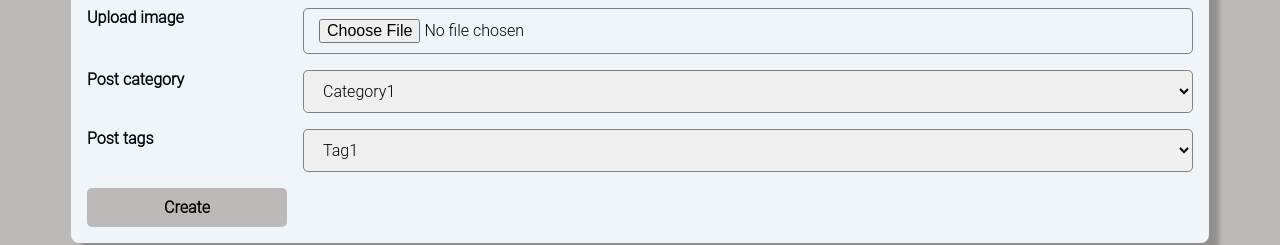
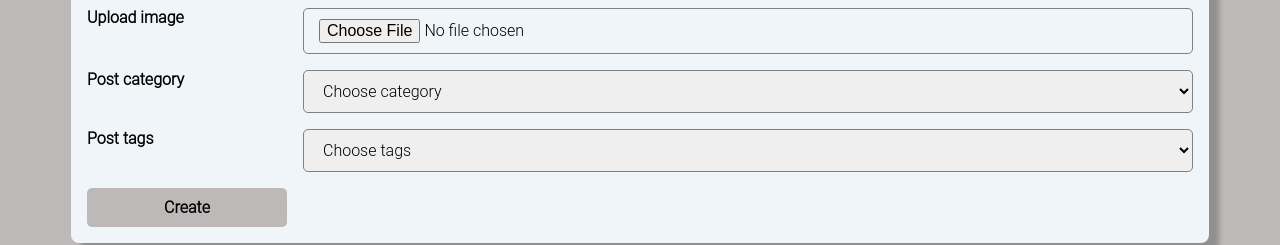
Before and after one commit to ostenbaken87/AdminPanel, a website: page create_posts.html in a window 1280 px wide. Shown: the part 450-695 px from the top of the page. Drawn offline with Linux system fonts and the light colour scheme.

Commit message:
create update page post

```diff
--- a/create_posts.html
+++ b/create_posts.html
@@ -59,16 +59,18 @@
 
                 <label for="categories" class="form-label">Post category</label>
                 <select name="categories" id="categories">
-                    <option>Category1</option>
-                    <option>Category2</option>
-                    <option>Category3</option>
+                    <option selected disabled>Choose category</option>
+                    <option value="category1">Category1</option>
+                    <option value="category2">Category2</option>
+                    <option value="category3">Category3</option>
                 </select>
 
                 <label for="tags" class="form-label">Post tags</label>
                 <select name="tags" id="tags">
-                    <option>Tag1</option>
-                    <option>Tag2</option>
-                    <option>Tag3</option>
+                    <option selected disabled>Choose tags</option>
+                    <option class="form-option" value="tag1">Tag1</option>
+                    <option class="form-option" value="tag2">Tag2</option>
+                    <option class="form-option" value="tag3">Tag3</option>
                 </select>
 
                 <button type="submit" class="btn_create">
```
Also changed, not shown: css/particles/form.css (line endings or trailing spaces).
